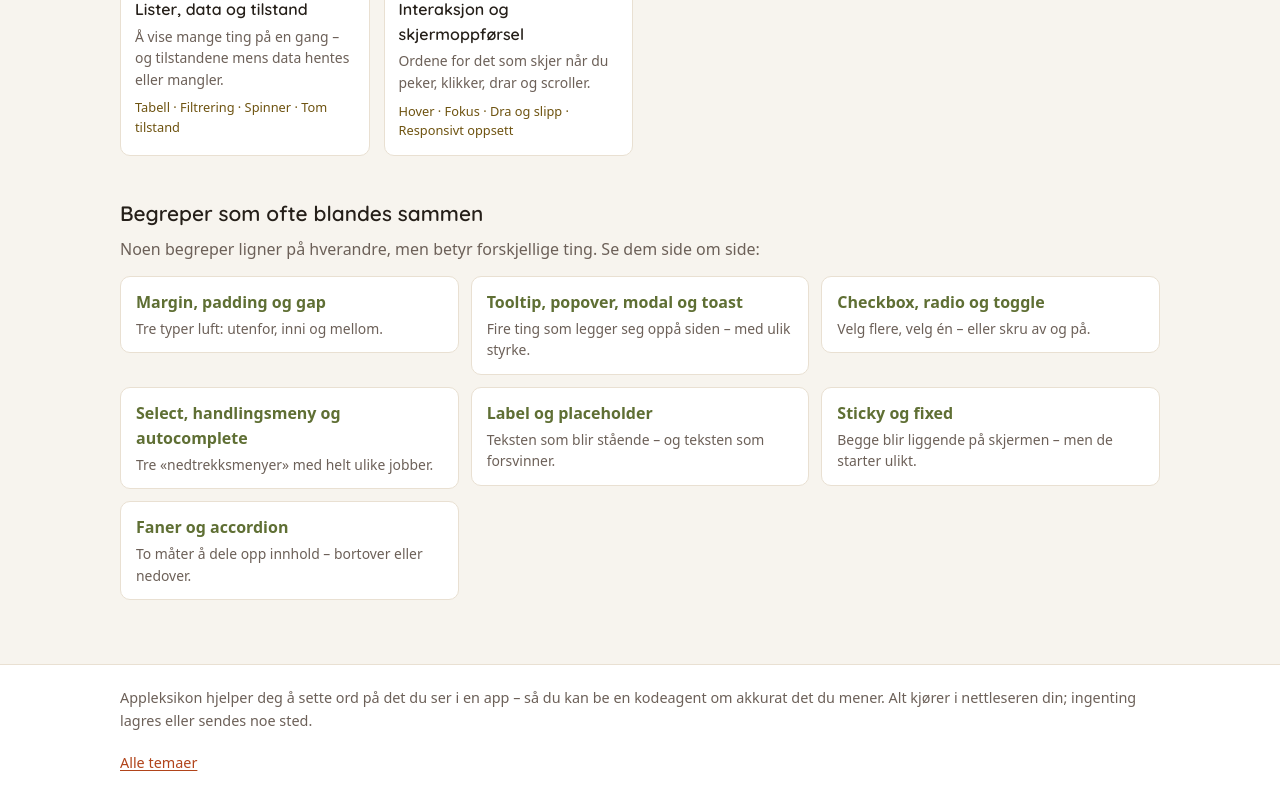
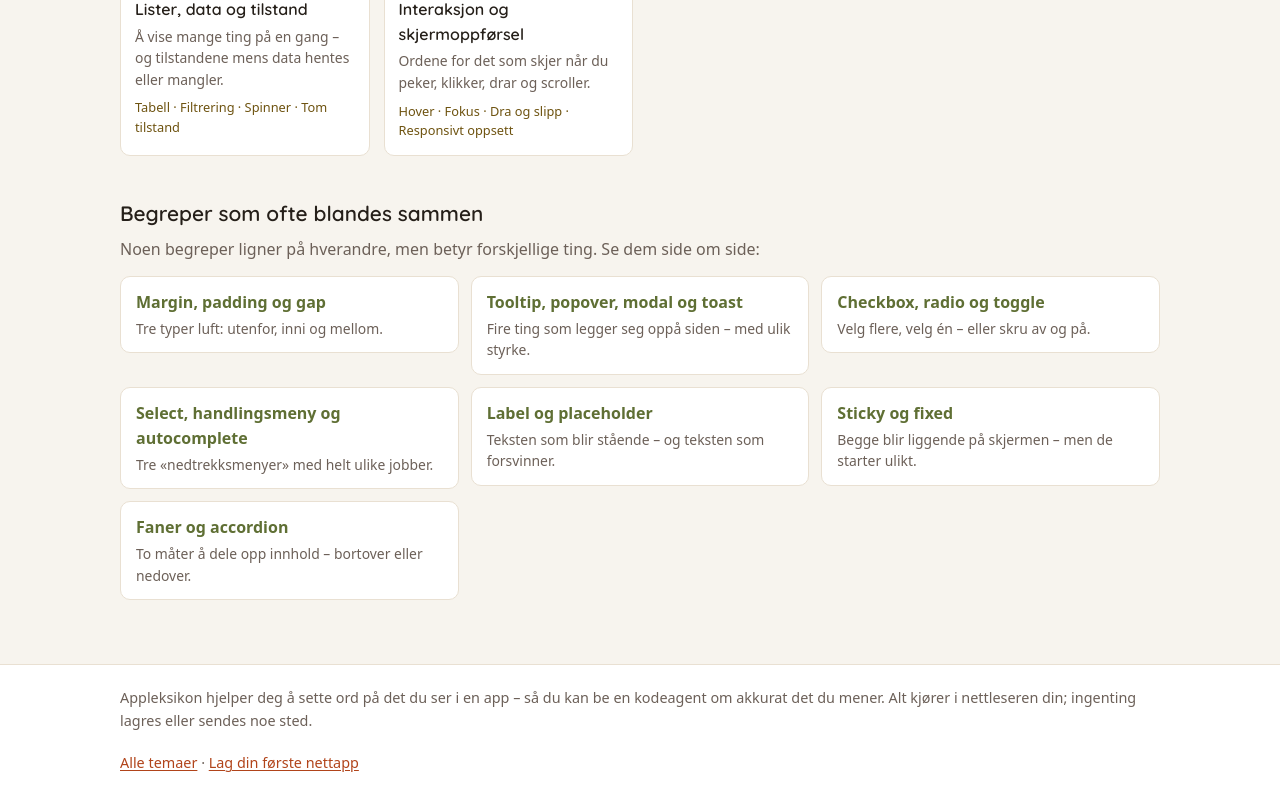
Before and after one commit to peohol/appleksikon, a React (Vite) app: page / in a window 1280 px wide. Shown: the part 1176-1976 px from the top of the page. Built offline with nearby package versions, Linux system fonts and the light colour scheme; a web font is replaced by a local one.

Commit message:
feat: route getting started guide within Appleksikon

```diff
--- a/src/App.tsx
+++ b/src/App.tsx
@@ -6,12 +6,14 @@ import { prefersReducedMotion } from './lib/motion'
 import { getNavigationKind, Link, useLocation, type RouteLocation } from './lib/router'
 import { ComparisonPage } from './pages/ComparisonPage'
 import { HomePage } from './pages/HomePage'
+import { GettingStartedPage } from './pages/GettingStartedPage'
 import { NotFoundPage } from './pages/NotFoundPage'
 import { ThemePage } from './pages/ThemePage'
 
 function resolvePage(path: string): ReactNode {
   const segments = path.split('/').filter(Boolean)
   if (segments.length === 0) return <HomePage />
+  if (segments.length === 1 && segments[0] === 'kom-i-gang') return <GettingStartedPage />
   if (segments[0] === 'tema' && segments.length === 2) {
     const category = categoriesById[segments[1]]
     if (category) return <ThemePage key={category.id} category={category} />
@@ -64,7 +66,7 @@ export default function App() {
           sted.
         </p>
         <p>
-          <Link href="/#temaer">Alle temaer</Link>
+          <Link href="/#temaer">Alle temaer</Link> · <Link href="/kom-i-gang">Lag din første nettapp</Link>
         </p>
       </footer>
     </>
```
